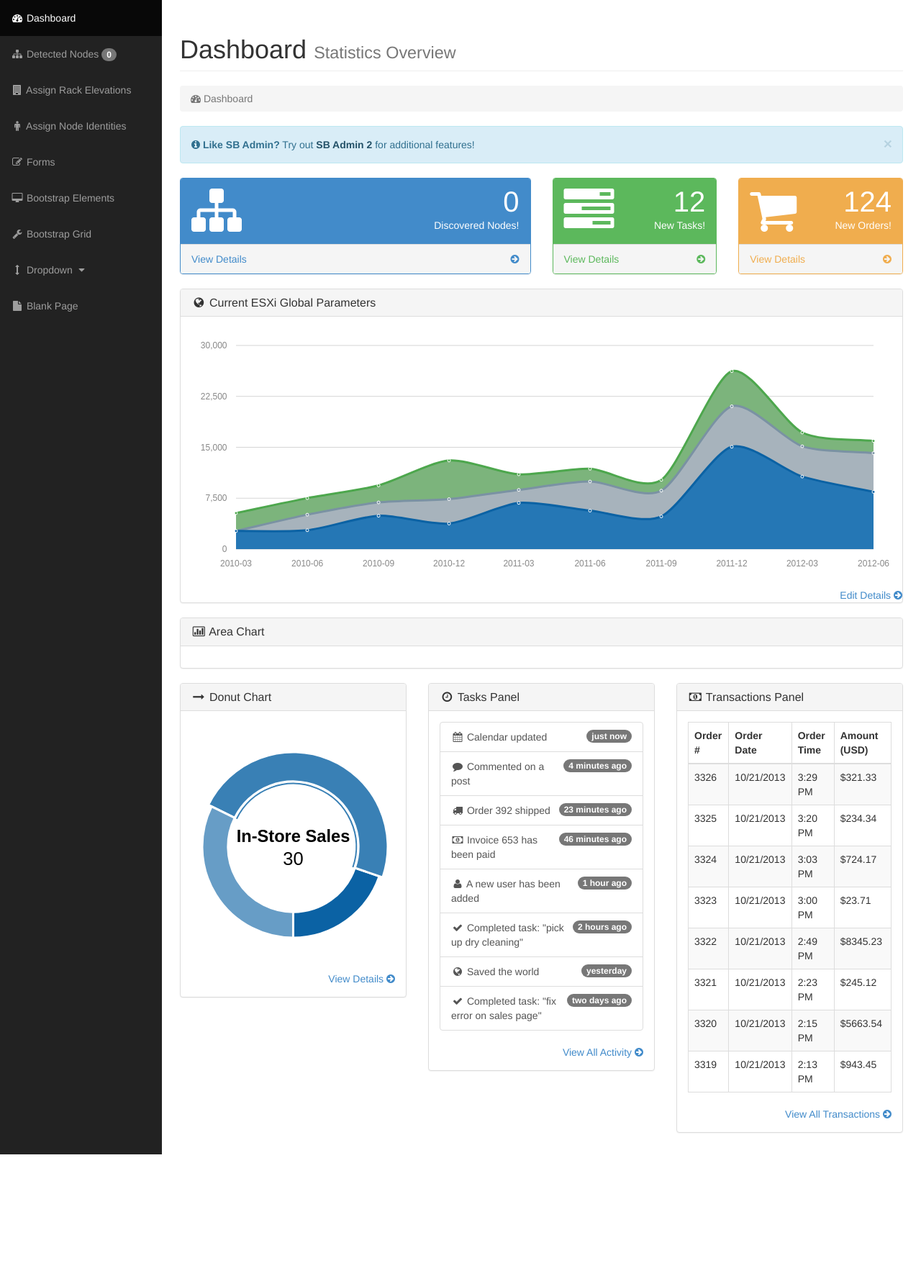
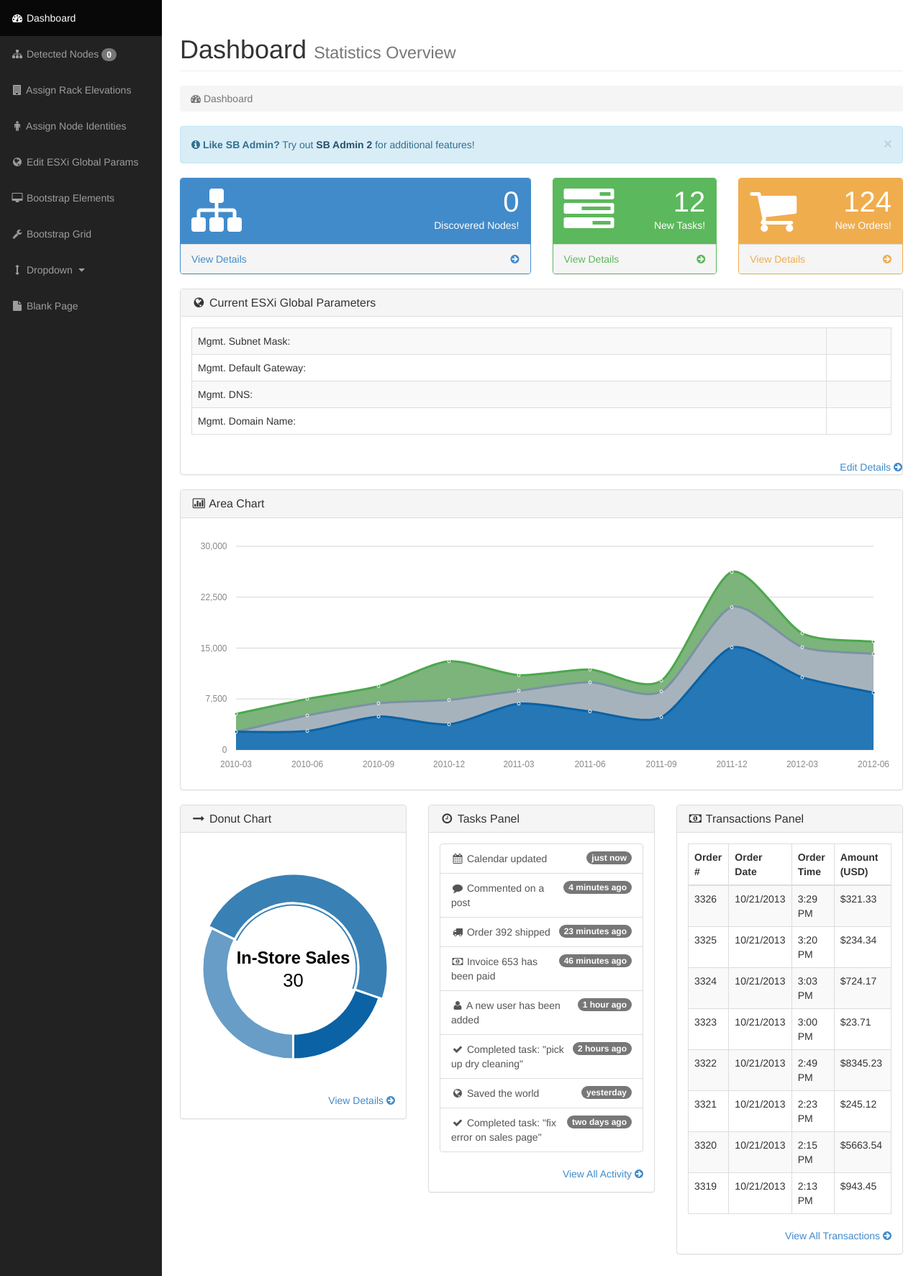
Before and after one commit to marcusfaust/Hanzo, a Flask app: page / in a window 1280 px wide. Shown: the part 51-1824 px from the top of the page at 72% size. Before the commit the page ends 1655 px from the top, so only its background shows below. Run offline with Flask 2, Linux system fonts and the light colour scheme; grey boxes labelled with a size stand in for pictures from a placeholder-image service; data that the repository does not hold is empty; some libraries are stand-ins or nearby versions.

Commit message:
modified:   Hanzo.py 	modified:   app.py 	modified:   forms.py 	modified:   templates/base.html 	new file:   templates/esxiglobal.html 	modified:   templates/index.html

```diff
--- a/Hanzo.py
+++ b/Hanzo.py
@@ -2,7 +2,6 @@ import re
 import requests
 import urllib
 import json
-import operator
 from config import *
 
 
@@ -11,6 +10,10 @@ class RazorSession:
 
     def __init__(self, razorurl):
         self.baseurl = razorurl
+        self.esxi_subnetmask = ""
+        self.esxi_default_gw = ""
+        self.esxi_dns = ""
+        self.esxi_domain_suffix = ""
         pass
 
     def getNodes(self):
--- a/app.py
+++ b/app.py
@@ -1,6 +1,6 @@
 import os
 from flask import Flask, render_template, request, redirect, url_for
-from forms import assignRU, NodeIdentities
+from forms import assignRU, NodeIdentities, ESXiGlobalParams
 from wtforms import IntegerField
 from wtforms.validators import NumberRange
 from Hanzo import *
@@ -14,7 +14,11 @@ razor = RazorSession(RAZOR_REST_URL)
 @app.route('/')
 def index():
     nodeinfo = razor.getNodes()
-    return render_template('index.html', nodeinfo = nodeinfo)
+    esxi_subnetmask = razor.esxi_subnetmask
+    esxi_default_gw = razor.esxi_default_gw
+    esxi_dns = razor.esxi_dns
+    esxi_domain_suffix = razor.esxi_domain_suffix
+    return render_template('index.html', nodeinfo = nodeinfo, esxi_subnetmask = esxi_subnetmask, esxi_default_gw = esxi_default_gw, esxi_dns = esxi_dns, esxi_domain_suffix = esxi_domain_suffix)
 
 @app.route('/nodes')
 def nodes():
@@ -34,6 +38,20 @@ def assignru():
         pass
     return render_template('assignru.html', nodeinfo = nodeinfo, form=form, fields=form._fields)
 
+
+@app.route('/esxiglobal', methods=['GET', 'POST'])
+def esxiglobal():
+    nodeinfo = razor.getNodes()
+    form = ESXiGlobalParams(request.form)
+    if request.method == 'POST' and form.validate():
+        razor.esxi_subnetmask = form.subnetmask.data
+        razor.esxi_default_gw = form.default_gw.data
+        razor.esxi_dns = form.dns.data
+        razor.esxi_domain_suffix = form.domain_suffix.data
+
+        return redirect(url_for('index'))
+
+    return render_template('esxiglobal.html', nodeinfo=nodeinfo, form=form)
 
 @app.route('/nodeidentities', methods=['GET', 'POST'])
 def nodeidentities():
--- a/forms.py
+++ b/forms.py
@@ -25,3 +25,10 @@ class NodeIdentities(Form):
     hostname_prefix = TextField('Hostname Range Prefix', [Required()])
     first_hostname_id = TextField('First Hostname Identifier', [Required(), Regexp(r'^[0-9]*$', message='Invalid Integer')])
     count = IntegerField('Item Count', [Required(), NumberRange(min=1, max=60, message='Outside of Range')])
+
+
+class ESXiGlobalParams(Form):
+    subnetmask = TextField('Mgmt Subnet Mask', [Required(), Regexp(r'^[0-9]{1,3}\.[0-9]{1,3}\.[0-9]{1,3}\.[0-9]{1,3}$', message='Invalid IP Address')])
+    default_gw = TextField('Mgmt Default GW', [Required(), Regexp(r'^[0-9]{1,3}\.[0-9]{1,3}\.[0-9]{1,3}\.[0-9]{1,3}$', message='Invalid IP Address')])
+    dns = TextField('First DNS Server', [Required(), Regexp(r'^[0-9]{1,3}\.[0-9]{1,3}\.[0-9]{1,3}\.[0-9]{1,3}$', message='Invalid IP Address')])
+    domain_suffix = TextField('Domain Name', [Required()])
--- a/templates/base.html
+++ b/templates/base.html
@@ -165,7 +165,7 @@
                         <a href="{{ url_for('nodeidentities') }}"><i class="fa fa-fw fa-male"></i> Assign Node Identities</a>
                     </li>
                     <li>
-                        <a href="/static/forms.html"><i class="fa fa-fw fa-edit"></i> Forms</a>
+                         <a href="{{ url_for('esxiglobal') }}"><i class="fa fa-fw fa-globe"></i> Edit ESXi Global Params</a>
                     </li>
                     <li>
                         <a href="/static/bootstrap-elements.html"><i class="fa fa-fw fa-desktop"></i> Bootstrap Elements</a>
--- a/templates/index.html
+++ b/templates/index.html
@@ -106,10 +106,31 @@
                                 <h3 class="panel-title"><i class="fa fa-globe fa-fw"></i> Current ESXi Global Parameters</h3>
                             </div>
                             <div class="panel-body">
-                                <div id="morris-area-chart"></div>
+                                <div class="table-responsive">
+                                    <table class="table table-bordered table-hover table-striped">
+                                        <tbody>
+                                            <tr>
+                                                <td>Mgmt. Subnet Mask:</td>
+                                                <td>{{ esxi_subnetmask }}</td>
+                                            </tr>
+                                            <tr>
+                                                <td>Mgmt. Default Gateway:</td>
+                                                <td>{{ esxi_default_gw }}</td>
+                                            </tr>
+                                            <tr>
+                                                <td>Mgmt. DNS:</td>
+                                                <td>{{ esxi_dns }}</td>
+                                            </tr>
+                                            <tr>
+                                                <td>Mgmt. Domain Name:</td>
+                                                <td>{{ esxi_domain_suffix }}</td>
+                                            </tr>
+                                        </tbody>
+                                    </table>
+                                </div>
                             </div>
                             <div class="text-right">
-                                    <a href="#">Edit Details <i class="fa fa-arrow-circle-right"></i></a>
+                                    <a href="{{ url_for('esxiglobal') }}">Edit Details <i class="fa fa-arrow-circle-right"></i></a>
                             </div>
                         </div>
                     </div>
```
Also changed, not shown: templates/esxiglobal.html (added, +35 -0 lines).
